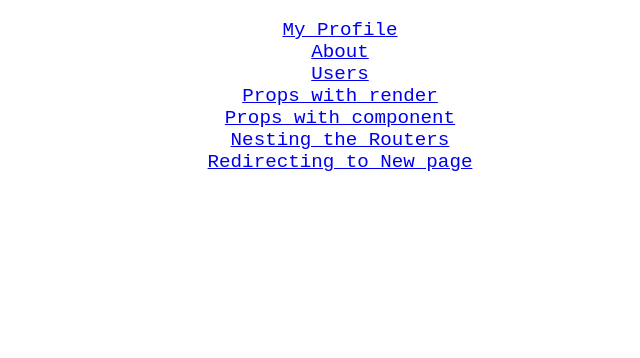
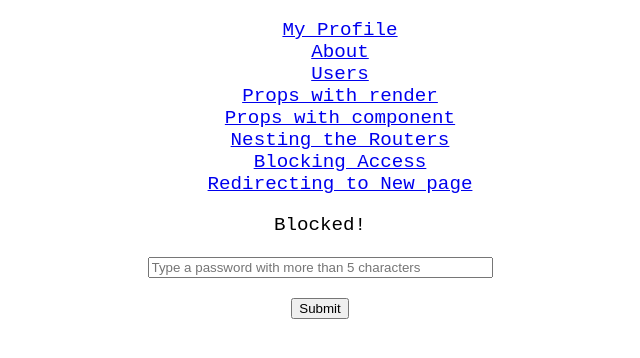
Before and after one commit to leolanese/React-routers-playground, a React (Create React App) app: page /blocking in a window 1280 px wide. Shown: the top 358 px of the page, without its empty margins (320-960 px from the left). Built offline with nearby package versions, Linux system fonts and the light colour scheme.

Commit message:
conditional routing added

```diff
--- a/src/App.js
+++ b/src/App.js
@@ -4,6 +4,7 @@ import "./App.css";
 import { Link, BrowserRouter as Router, Route, Redirect, Switch, useLocation, useHistory, useRouteMatch } from "react-router-dom";
 import { Users, Location, Match } from './resources/objects';
 import { Nestings } from './resources/Nestings';
+import { Blocked } from './resources/Blocked';
 
 const LandingPage = () => <h3>Landing Page</h3>;
 
@@ -77,6 +78,10 @@ const App = () => {
                 <Link to="/nestings">Nesting the Routers</Link>
               </li>
 
+              <li>
+                <Link to="/blocking">Blocking Access</Link>
+              </li>
+
               <li><Link to="/404">Redirecting to New page</Link></li>
             </ul>
           </nav>
@@ -99,6 +104,8 @@ const App = () => {
               <Nestings />
             </Route>
 
+            <Route path="/blocking" exact children={<Blocked />} />
+
             <Redirect exact from="/redirecting" to="/404" />
             <Route exact path="/404" render={() => <h1>404: page not found</h1>} />
 
--- /dev/null
+++ b/src/resources/Blocked.js
@@ -0,0 +1,34 @@
+import React, { useState } from "react";
+
+export const Blocked = () => {
+  let [isBlocking, setIsBlocking] = useState(false);
+
+  return (
+    <form
+      onSubmit={event => {
+        event.preventDefault();
+        event.target.reset();
+        setIsBlocking(false);
+      }}
+    >
+      <p>
+
+        {!isBlocking ? "Blocked!" : "Access granted"}
+      </p>
+
+      <p>
+        <input
+          size="40"
+          placeholder="Type a password with more than 5 characters"
+          onChange={event => {
+            setIsBlocking(event.target.value.length >= 5);
+          }}
+        />
+      </p>
+
+      <p>
+        <button>Submit</button>
+      </p>
+    </form>
+  );
+}
```
